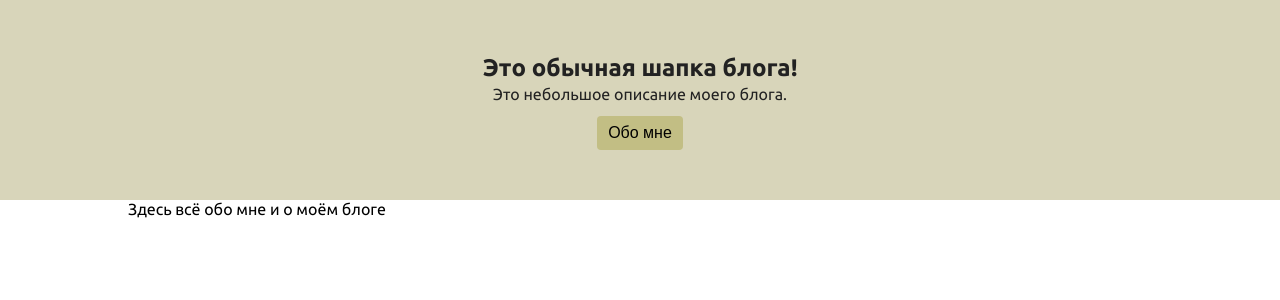
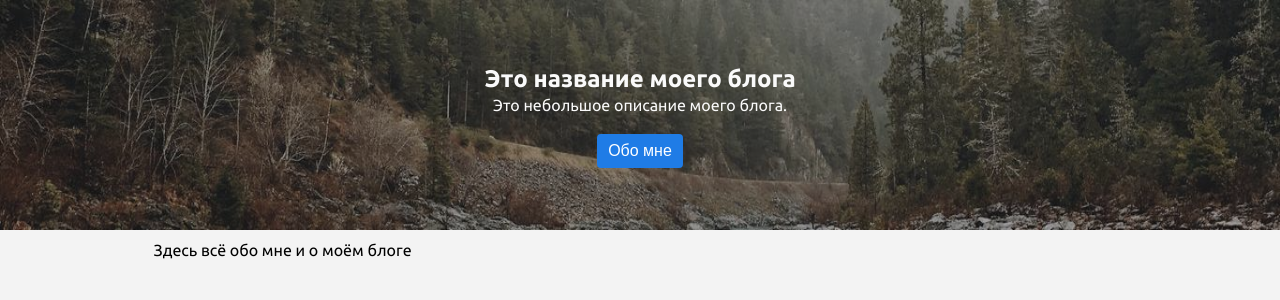
Before and after one commit to bananchik228/react-blog, a React (Create React App) app: page /about in a window 1280 px wide. Shown: the top 300 px of the page. Built offline with nearby package versions, Linux system fonts and the light colour scheme.

Commit message:
Создал компоненты: Button, About, Posts. Прописал стили для 4 типов кнопок, написал стили для шапки

```diff
--- a/src/assets/sass/style.scss
+++ b/src/assets/sass/style.scss
@@ -18,9 +18,10 @@
 body {
     margin: 0;
     font-family: 'Ubuntu', sans-serif;
+    background: rgb(243, 243, 243);
 
     .content {
-        padding: 0 10%;
+        padding: 8px 12%;
     }
 
     a {
@@ -35,17 +36,4 @@ body {
     p {
         margin: 3px 0 3px 0;
     }
-
-    button {
-        margin-top: 10px;
-        outline: none;
-        border-radius: 4px;
-        border: none;
-        font-size: 16px;
-        padding: 8px 11px;
-
-        &:hover {
-            cursor: pointer;
-        }
-    }
 }
--- /dev/null
+++ b/src/components/about/index.jsx
@@ -0,0 +1,9 @@
+import React from 'react'
+
+export default () => {
+    return (
+        <div className="about">
+            <p>Здесь всё обо мне и о моём блоге</p>
+        </div>
+    )
+}
--- /dev/null
+++ b/src/components/button/button.scss
@@ -0,0 +1,47 @@
+.button {
+    margin-top: 10px;
+    outline: none;
+    border-radius: 4px;
+    border: none;
+    font-size: 16px;
+    padding: 8px 11px;
+    color: white;
+    background: rgb(204, 203, 201);
+
+    &:hover {
+        cursor: pointer;
+    }
+
+    &_type_info {
+        background: rgb(31, 124, 230);
+
+        &:active {
+            background: rgb(29, 116, 216);
+        }
+    }
+
+    &_type_success {
+        background: rgb(31, 161, 42);
+
+        &:active {
+            background: rgb(29, 148, 39);
+        }
+    }
+
+    &_type_warning {
+        color: #222;
+        background: rgb(228, 195, 12);
+
+        &:active {
+            background: rgb(216, 185, 11);
+        }
+    }
+
+    &_type_danger {
+        background: rgb(185, 38, 38);
+
+        &:active {
+            background: rgb(170, 35, 35);
+        }
+    }
+}
--- /dev/null
+++ b/src/components/button/index.jsx
@@ -0,0 +1,15 @@
+import React from 'react'
+import { Link } from 'react-router-dom'
+
+import './button.scss'
+
+export default ({type, to, onClick, children}) => {
+    type = type ? 'button button_type_' + type : 'button'
+    const button = <button className={type} onClick={onClick}>{children}</button>
+
+    return to ?
+        <Link to={to}>
+            {button}
+        </Link>
+        : button
+}
--- a/src/components/header/header.scss
+++ b/src/components/header/header.scss
@@ -1,18 +1,34 @@
 .header {
-    height: 200px;
-    background: rgb(216, 213, 186);
+    height: 230px;
     display: flex;
     flex-direction: column;
     align-items: center;
     justify-content: center;
     text-align: center;
-    color: #222;
+    color: rgb(250, 250, 250);
+    position: relative;
 
-    &__button {
-        background: rgb(194, 190, 132);
+    h2 {
+        color: rgb(250, 250, 250);
+    }
 
-        &:active {
-            background: rgb(182, 178, 124);
-        }
+    &__description {
+        margin-bottom: 10px;
+    }
+
+    &__background {
+        top: 0;
+        left: 0;
+        height: 100%;
+        width: 100%;
+        z-index: -2;
+        position: absolute;
+    }
+
+    &__overlay {
+        @extend .header__background;
+        background: #111;
+        opacity: 0.3;
+        z-index: -1;
     }
 }
--- a/src/components/header/index.jsx
+++ b/src/components/header/index.jsx
@@ -3,18 +3,22 @@ import { Link } from 'react-router-dom'
 
 import './header.scss'
 
+import Button from '@components/button'
+import Background from '@assets/images/header-background.jpg'
+
 export default () => {
     return <div className="header">
         <div className="header__content">
+            <img className="header__background" src={Background} alt="Лес"/>
+            <div className="header__overlay" />
+
             <Link to ="/posts">
-                <h2>Это обычная шапка блога!</h2>
+                <h2>Это название моего блога</h2>
             </Link>
 
-            <p>Это небольшое описание моего блога.</p>
+            <p className="header__description">Это небольшое описание моего блога.</p>
 
-            <Link to="/about">
-                <button className="header__button">Обо мне</button>
-            </Link>
+            <Button type="info" to="/about">Обо мне</Button>
         </div>
     </div>
 }
--- /dev/null
+++ b/src/components/posts/index.jsx
@@ -0,0 +1,9 @@
+import React from 'react'
+
+export default () => {
+    return (
+        <div className="posts">
+            <p>Здесь будут посты блога</p>
+        </div>
+    )
+}
--- a/src/routes/content.jsx
+++ b/src/routes/content.jsx
@@ -1,16 +1,19 @@
 import React from 'react'
 import { Switch, Route, Redirect } from 'react-router-dom'
+
+import Posts from '@components/posts'
+import About from '@components/about'
 
 export default () => {
     return (
         <div className="content">
             <Switch>
                 <Route exact path="/posts">
-                    Здесь будут посты блога
+                    <Posts />
                 </Route>
 
                 <Route exact path="/about">
-                    Здесь всё обо мне и о моём блоге
+                    <About />
                 </Route>
 
                 <Redirect to="/posts" />
```
Also changed, not shown: src/assets/images/header-background.jpg (added).
